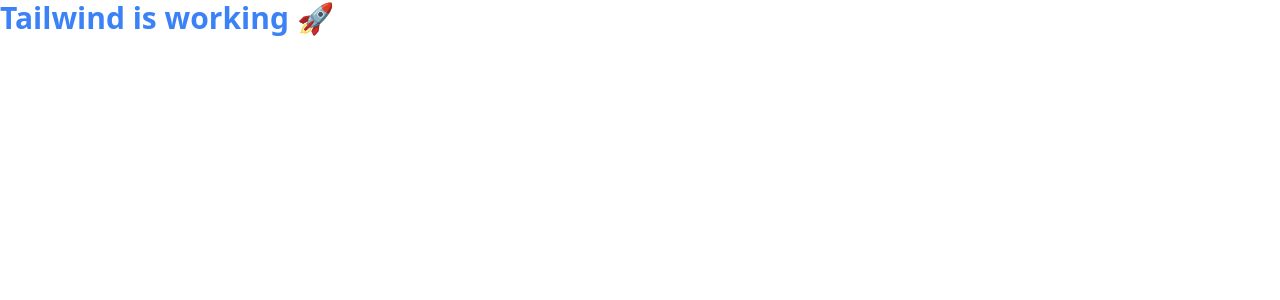
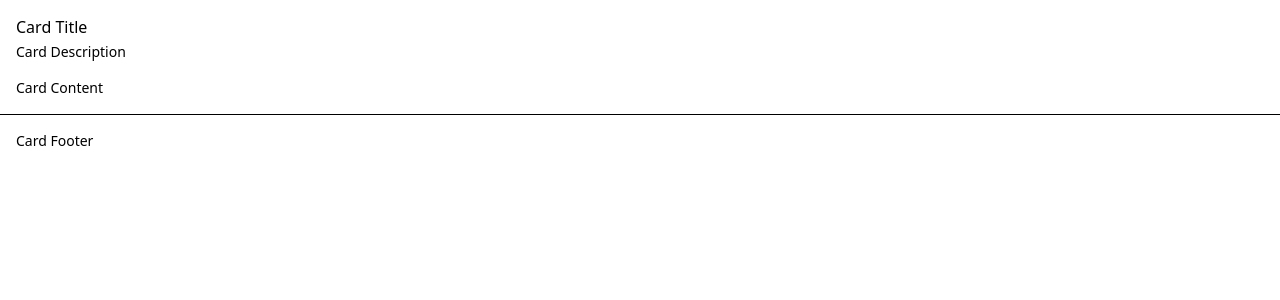
Before and after one commit to zosarillana/agri_ceo_dashboard, a React (Vite) app: page / in a window 1280 px wide. Shown: the top 300 px of the page. Built offline with nearby package versions, Linux system fonts and the light colour scheme.

Commit message:
feat: initial commit

```diff
--- a/package.json
+++ b/package.json
@@ -19,6 +19,7 @@
     "react-dom": "^19.2.4",
     "shadcn": "^4.3.0",
     "tailwind-merge": "^3.5.0",
+    "tailwindcss-animate": "^1.0.7",
     "tw-animate-css": "^1.4.0"
   },
   "devDependencies": {
--- a/src/App.tsx
+++ b/src/App.tsx
@@ -1,7 +1,25 @@
+import {
+  Card,
+  CardContent,
+  CardDescription,
+  CardFooter,
+  CardHeader,
+  CardTitle,
+} from "./components/ui/card";
+
 export default function App() {
   return (
-    <h1 className="text-3xl font-bold text-blue-500">
-      Tailwind is working 🚀
-    </h1>
+    <Card>
+      <CardHeader>
+        <CardTitle>Card Title</CardTitle>
+        <CardDescription>Card Description</CardDescription>
+      </CardHeader>
+      <CardContent>
+        <p>Card Content</p>
+      </CardContent>
+      <CardFooter>
+        <p>Card Footer</p>
+      </CardFooter>
+    </Card>
   );
 }
--- /dev/null
+++ b/src/components/ui/card.tsx
@@ -0,0 +1,103 @@
+import * as React from "react"
+
+import { cn } from "@/lib/utils"
+
+function Card({
+  className,
+  size = "default",
+  ...props
+}: React.ComponentProps<"div"> & { size?: "default" | "sm" }) {
+  return (
+    <div
+      data-slot="card"
+      data-size={size}
+      className={cn(
+        "group/card flex flex-col gap-4 overflow-hidden rounded-xl bg-card py-4 text-sm text-card-foreground ring-1 ring-foreground/10 has-data-[slot=card-footer]:pb-0 has-[>img:first-child]:pt-0 data-[size=sm]:gap-3 data-[size=sm]:py-3 data-[size=sm]:has-data-[slot=card-footer]:pb-0 *:[img:first-child]:rounded-t-xl *:[img:last-child]:rounded-b-xl",
+        className
+      )}
+      {...props}
+    />
+  )
+}
+
+function CardHeader({ className, ...props }: React.ComponentProps<"div">) {
+  return (
+    <div
+      data-slot="card-header"
+      className={cn(
+        "group/card-header @container/card-header grid auto-rows-min items-start gap-1 rounded-t-xl px-4 group-data-[size=sm]/card:px-3 has-data-[slot=card-action]:grid-cols-[1fr_auto] has-data-[slot=card-description]:grid-rows-[auto_auto] [.border-b]:pb-4 group-data-[size=sm]/card:[.border-b]:pb-3",
+        className
+      )}
+      {...props}
+    />
+  )
+}
+
+function CardTitle({ className, ...props }: React.ComponentProps<"div">) {
+  return (
+    <div
+      data-slot="card-title"
+      className={cn(
+        "font-heading text-base leading-snug font-medium group-data-[size=sm]/card:text-sm",
+        className
+      )}
+      {...props}
+    />
+  )
+}
+
+function CardDescription({ className, ...props }: React.ComponentProps<"div">) {
+  return (
+    <div
+      data-slot="card-description"
+      className={cn("text-sm text-muted-foreground", className)}
+      {...props}
+    />
+  )
+}
+
+function CardAction({ className, ...props }: React.ComponentProps<"div">) {
+  return (
+    <div
+      data-slot="card-action"
+      className={cn(
+        "col-start-2 row-span-2 row-start-1 self-start justify-self-end",
+        className
+      )}
+      {...props}
+    />
+  )
+}
+
+function CardContent({ className, ...props }: React.ComponentProps<"div">) {
+  return (
+    <div
+      data-slot="card-content"
+      className={cn("px-4 group-data-[size=sm]/card:px-3", className)}
+      {...props}
+    />
+  )
+}
+
+function CardFooter({ className, ...props }: React.ComponentProps<"div">) {
+  return (
+    <div
+      data-slot="card-footer"
+      className={cn(
+        "flex items-center rounded-b-xl border-t bg-muted/50 p-4 group-data-[size=sm]/card:p-3",
+        className
+      )}
+      {...props}
+    />
+  )
+}
+
+export {
+  Card,
+  CardHeader,
+  CardFooter,
+  CardTitle,
+  CardAction,
+  CardDescription,
+  CardContent,
+}
--- a/src/index.css
+++ b/src/index.css
@@ -6,10 +6,6 @@
 @tailwind utilities;
 
 @layer base {
-  .theme {
-    --font-heading: var(--font-sans);
-    --font-sans: 'Geist Variable', sans-serif
-  }
   :root {
     --background: oklch(1 0 0);
     --foreground: oklch(0.145 0 0);
@@ -26,15 +22,16 @@
     --accent: oklch(0.97 0 0);
     --accent-foreground: oklch(0.205 0 0);
     --destructive: oklch(0.577 0.245 27.325);
+    --destructive-foreground: 210 40% 98%;
     --border: oklch(0.922 0 0);
     --input: oklch(0.922 0 0);
     --ring: oklch(0.708 0 0);
+    --radius: 0.625rem;
     --chart-1: oklch(0.87 0 0);
     --chart-2: oklch(0.556 0 0);
     --chart-3: oklch(0.439 0 0);
     --chart-4: oklch(0.371 0 0);
     --chart-5: oklch(0.269 0 0);
-    --radius: 0.625rem;
     --sidebar: oklch(0.985 0 0);
     --sidebar-foreground: oklch(0.145 0 0);
     --sidebar-primary: oklch(0.205 0 0);
@@ -42,8 +39,9 @@
     --sidebar-accent: oklch(0.97 0 0);
     --sidebar-accent-foreground: oklch(0.205 0 0);
     --sidebar-border: oklch(0.922 0 0);
-    --sidebar-ring: oklch(0.708 0 0)
+    --sidebar-ring: oklch(0.708 0 0);
   }
+
   .dark {
     --background: oklch(0.145 0 0);
     --foreground: oklch(0.985 0 0);
@@ -60,6 +58,7 @@
     --accent: oklch(0.269 0 0);
     --accent-foreground: oklch(0.985 0 0);
     --destructive: oklch(0.704 0.191 22.216);
+    --destructive-foreground: 210 40% 98%;
     --border: oklch(1 0 0 / 10%);
     --input: oklch(1 0 0 / 15%);
     --ring: oklch(0.556 0 0);
@@ -75,7 +74,11 @@
     --sidebar-accent: oklch(0.269 0 0);
     --sidebar-accent-foreground: oklch(0.985 0 0);
     --sidebar-border: oklch(1 0 0 / 10%);
-    --sidebar-ring: oklch(0.556 0 0)
+    --sidebar-ring: oklch(0.556 0 0);
+  }
+  .theme {
+    --font-heading: var(--font-sans);
+    --font-sans: 'Geist Variable', sans-serif;
   }
   * {
     @apply border-border outline-ring/50;
@@ -87,3 +90,12 @@
     @apply font-sans;
   }
 }
+
+@layer base {
+  * {
+    @apply border-border;
+  }
+  body {
+    @apply bg-background text-foreground;
+  }
+}
--- a/tailwind.config.js
+++ b/tailwind.config.js
@@ -13,8 +13,41 @@
         ring: "hsl(var(--ring))",
         background: "hsl(var(--background))",
         foreground: "hsl(var(--foreground))",
+        primary: {
+          DEFAULT: "hsl(var(--primary))",
+          foreground: "hsl(var(--primary-foreground))",
+        },
+        secondary: {
+          DEFAULT: "hsl(var(--secondary))",
+          foreground: "hsl(var(--secondary-foreground))",
+        },
+        destructive: {
+          DEFAULT: "hsl(var(--destructive))",
+          foreground: "hsl(var(--destructive-foreground))",
+        },
+        muted: {
+          DEFAULT: "hsl(var(--muted))",
+          foreground: "hsl(var(--muted-foreground))",
+        },
+        accent: {
+          DEFAULT: "hsl(var(--accent))",
+          foreground: "hsl(var(--accent-foreground))",
+        },
+        popover: {
+          DEFAULT: "hsl(var(--popover))",
+          foreground: "hsl(var(--popover-foreground))",
+        },
+        card: {
+          DEFAULT: "hsl(var(--card))",
+          foreground: "hsl(var(--card-foreground))",
+        },
+      },
+      borderRadius: {
+        lg: "var(--radius)",
+        md: "calc(var(--radius) - 2px)",
+        sm: "calc(var(--radius) - 4px)",
       },
     },
   },
-  plugins: [],
+  plugins: [require("tailwindcss-animate")],
 }
```
Also changed, not shown: 1 other file (tests, documents, lock files or other folders).
